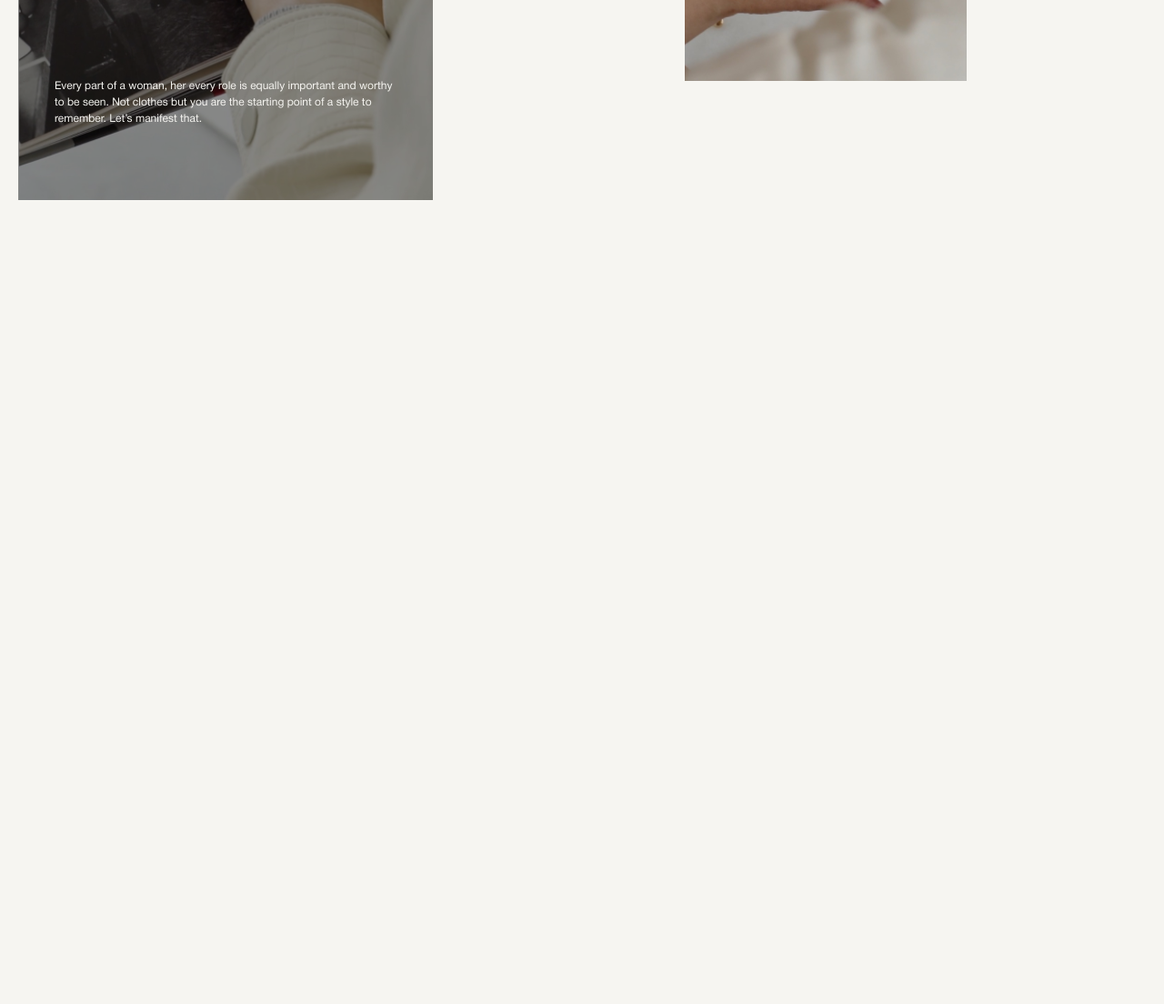
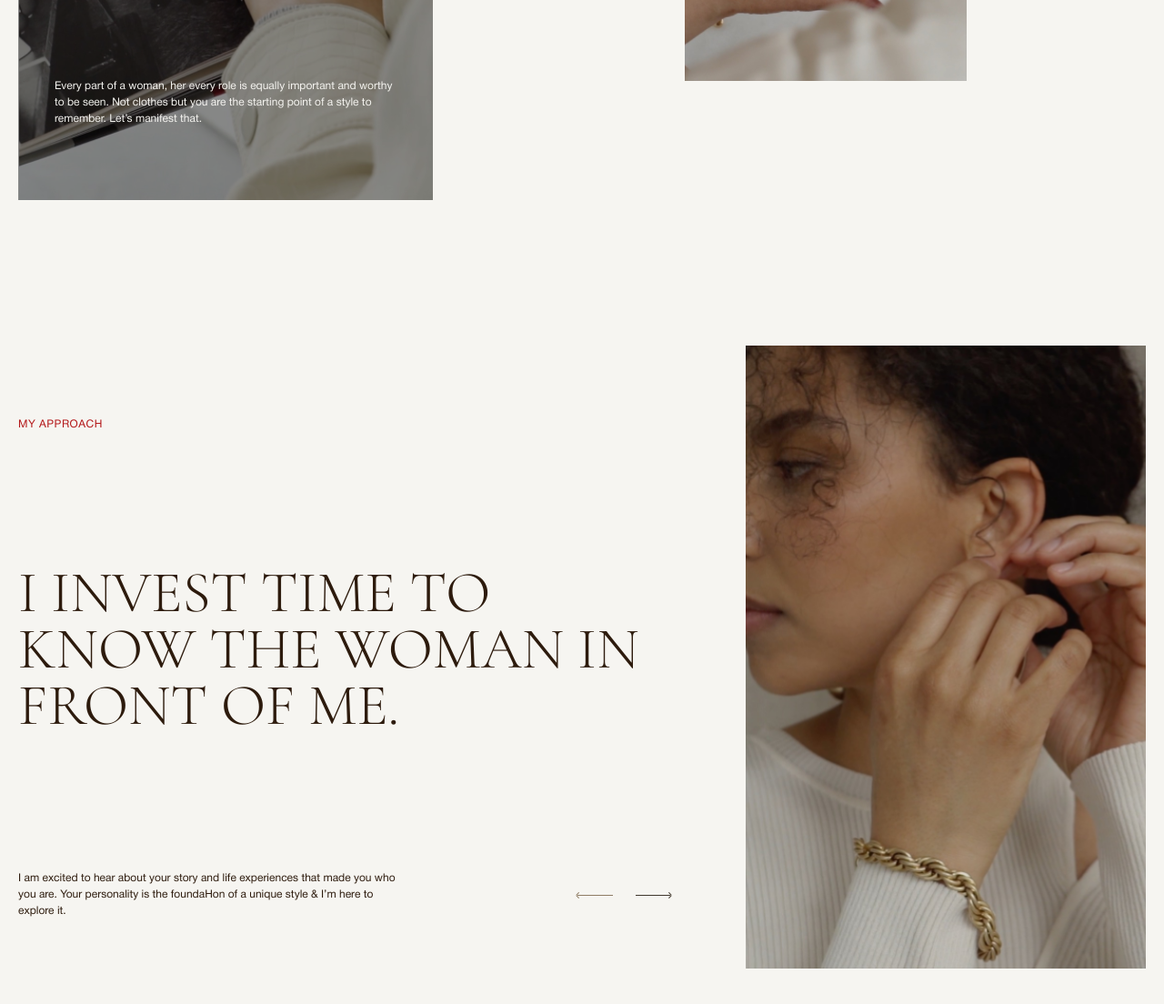
Before and after one commit to adwasar/at_test, a website built with webpack: page src/index.html in a window 1280 px wide. Shown: the part 1880-2984 px from the top of the page at 91% size. Before the commit the page ends 2180 px from the top, so only its background shows below. Built offline with nearby package versions, Linux system fonts and the light colour scheme.

Commit message:
feat: approach-section layout

```diff
--- a/src/index.html
+++ b/src/index.html
@@ -37,7 +37,7 @@
     <div class="_external-container">
       <div class="_container">
         <div class="about-section__content ">
-          <h2 class="about-section__title subtitle">
+          <h2 class="about-section__heading heading">
             About
           </h2>
           <div class="about-section__text text">
@@ -87,6 +87,28 @@
       </div>
     </div>
   </section>
+
+  <section class="approach-section">
+    <div class="_container">
+      <div class="approach-section__content">
+        <div class="approach-section__description">
+          <h2 class="approach-section__heading heading">MY APPROACH</h2>
+          <h3 class="approach-section__title title">I invest TIme to know the woman in front of me.</h3>
+          <div class="approach-section__wrapper">
+            <p class="approach-section__text text">
+              I am excited to hear about your story and life experiences that made you who you are. Your personality is
+              the foundaHon of a unique style & I’m here to explore it.
+            </p>
+            <nab class="approach-section__nav">
+              <img src="/src/assets/svgs/arrow-left.svg" alt="Arrow left">
+              <img src="/src/assets/svgs/arrow-right.svg" alt="Arrow right">
+            </nab>
+          </div>
+        </div>
+        <div class="approach-section__img"></div>
+      </div>
+    </div>
+  </section>
 </body>
 
 </html>
--- a/src/scss/components/_about.scss
+++ b/src/scss/components/_about.scss
@@ -16,7 +16,7 @@
     }
   }
 
-  &__title {
+  &__heading {
     padding-top: 17px;
   }
 
--- a/src/scss/components/_always-enough.scss
+++ b/src/scss/components/_always-enough.scss
@@ -19,8 +19,8 @@
     height: 686px;
     @include v-lg {
       padding: 20px;
-      max-width: 340px;
-      flex: 0 0 340px;
+      max-width: 310px;
+      flex: 0 0 310px;
       height: 460px;
     }
   }
--- /dev/null
+++ b/src/scss/components/_approach.scss
@@ -0,0 +1,76 @@
+.approach-section {
+  padding: 80px 0 104px;
+
+  &__content {
+    display: flex;
+    gap: 81px;
+    @include v-lg {
+      gap: 40px;
+    }
+    @include v-md {
+      gap: 20px;
+    }
+  }
+
+  &__description {
+    flex: 0 0 58%;
+  }
+
+  &__heading {
+    margin-top: 80px;
+    @include v-lg {
+      margin-top: 40px;
+    }
+  }
+
+  &__title {
+    margin-top: 148px;
+    padding-right: 20px;
+    @include v-lg {
+      margin-top: 80px;
+      padding-right: 0;
+    }
+    @include v-md {
+      margin-top: 30px;
+      padding-right: 0;
+    }
+  }
+
+  &__wrapper {
+    margin-top: 150px;
+    padding-bottom: 54px;
+    display: flex;
+    justify-content: space-between;
+    align-items: center;
+    @include v-lg {
+      margin-top: 80px;
+      padding-bottom: 40px;
+    }
+    @include v-md {
+      margin-top: 30px;
+      flex-direction: column;
+      align-items: start;
+      gap: 30px;
+    }
+  }
+
+  &__text {
+    width: 58%;
+    @include v-md {
+      width: 100%;
+    }
+  }
+
+  &__nav {
+    display: flex;
+    justify-content: space-between;
+    gap: 25px;
+    cursor: pointer;
+  }
+
+  &__img {
+    width: 100%;
+    background-image: url('/src/assets/photos/basic/approach.png');
+    background-size: cover;
+  }
+}
--- a/src/scss/inc/_fonts.scss
+++ b/src/scss/inc/_fonts.scss
@@ -31,7 +31,7 @@
   }
 }
 
-.subtitle {
+.heading {
   margin: 0;
   font-family: 'HelveticaNeue';
   text-transform: uppercase;
--- a/src/scss/main.scss
+++ b/src/scss/main.scss
@@ -9,6 +9,7 @@
 @import 'components/hero';
 @import 'components/about';
 @import 'components/always-enough.scss';
+@import 'components/approach.scss';
 
 //inc
 @import 'inc/helpers';
```
